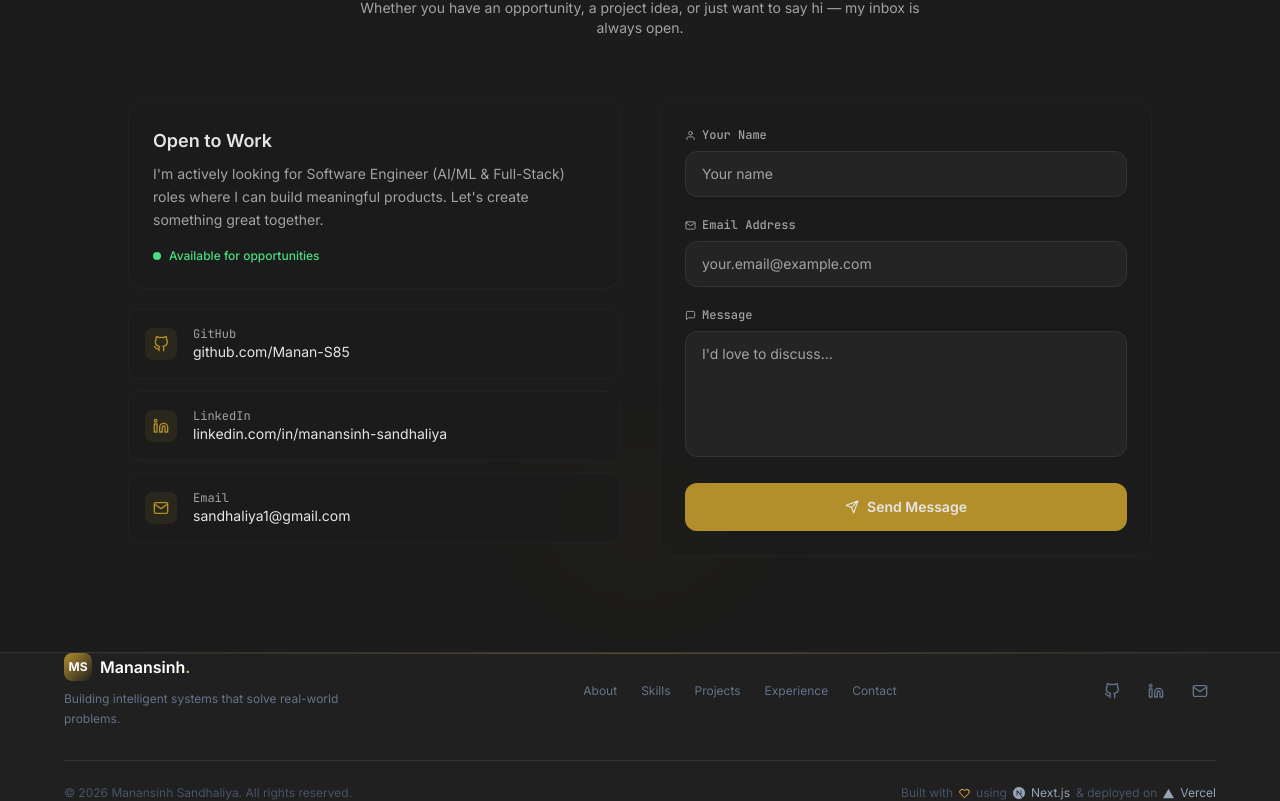
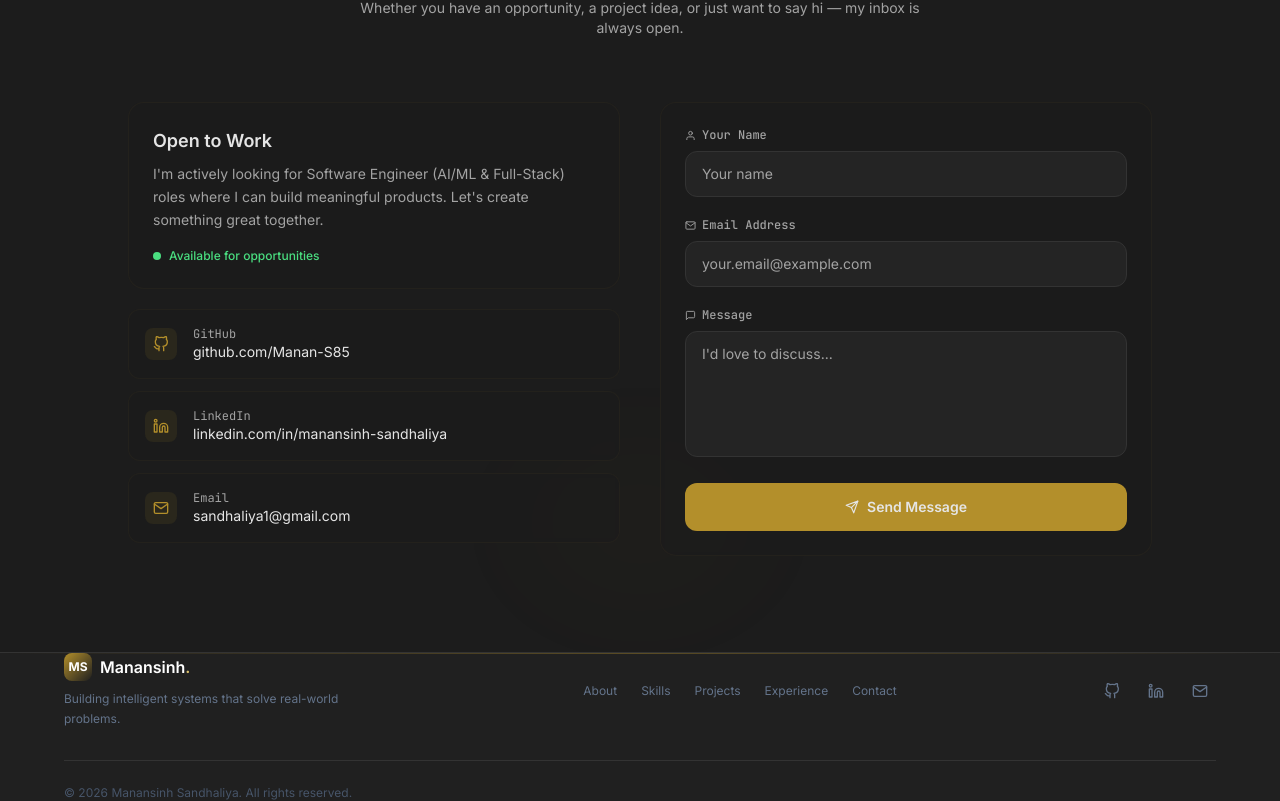
Before and after one commit to Manan-S85/Portfolio, a Next.js app: page / in a window 1280 px wide. Shown: the part 6181-6982 px from the top of the page. Built offline with nearby package versions, Linux system fonts and the light colour scheme.

Commit message:
footer minor changes

```diff
--- a/components/sections/Footer.tsx
+++ b/components/sections/Footer.tsx
@@ -104,17 +104,6 @@ export default function Footer() {
                     <p className="text-xs text-slate-600">
                         © {new Date().getFullYear()} Manansinh Sandhaliya. All rights reserved.
                     </p>
-
-                    <div className="flex items-center gap-1.5 text-xs text-slate-600">
-                        <span>Built with</span>
-                        <FiHeart size={11} className="text-primary-400" />
-                        <span>using</span>
-                        <SiNextdotjs size={12} className="text-slate-400" />
-                        <span className="text-slate-400">Next.js</span>
-                        <span>&amp; deployed on</span>
-                        <SiVercel size={11} className="text-slate-400" />
-                        <span className="text-slate-400">Vercel</span>
-                    </div>
                 </motion.div>
             </div>
         </footer>
```
